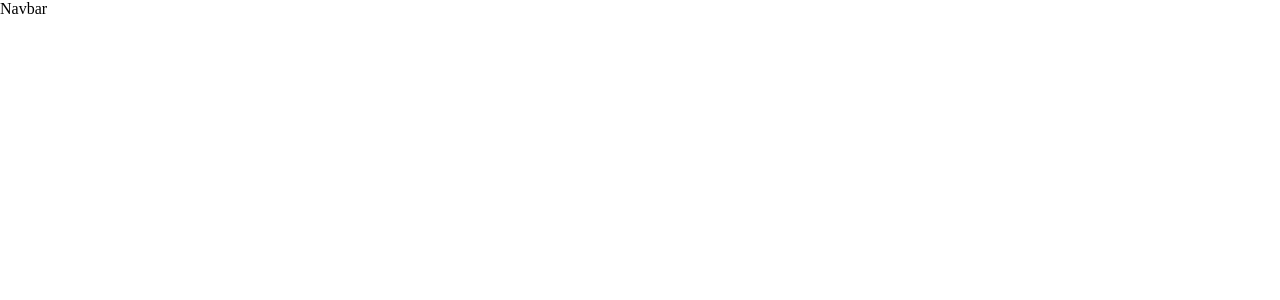
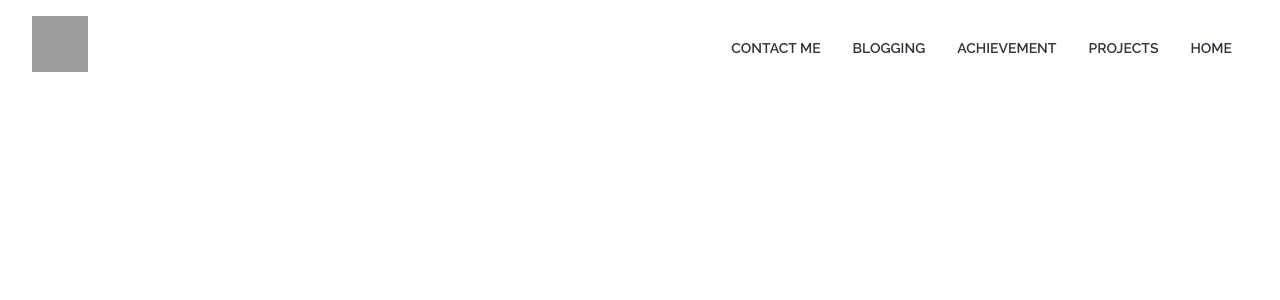
Before and after one commit to vishalvoid/portfolio, a React (Create React App) app: page / in a window 1280 px wide. Shown: the top 300 px of the page. Built offline with nearby package versions, Linux system fonts and the light colour scheme; grey boxes are pictures that could not be loaded.

Commit message:
navbar created

```diff
--- a/src/components/navbar/Navbar.css
+++ b/src/components/navbar/Navbar.css
@@ -1,3 +1,31 @@
-body {
+.navbar {
+  /* border: 1px solid; */
+  overflow: auto;
+  margin-top: 1rem;
+  font-size: 14px;
+  font-family: "Raleway", sans-serif;
+  text-transform: uppercase;
+  color: #34333c;
+  font-weight: 700;
+}
+
+.navbar img {
+  height: 3.5rem;
+  width: 3.5rem;
+  margin-left: 2rem;
+  float: left;
   /* background-color: red; */
 }
+
+.navbar ul {
+  margin: 0.5rem 2rem 0 0;
+  overflow: auto;
+  /* background-color: red; */
+  /* border: 1px solid; */
+}
+
+.navbar li {
+  float: right;
+  list-style: none;
+  padding: 1rem;
+}
--- a/src/components/navbar/Navbar.jsx
+++ b/src/components/navbar/Navbar.jsx
@@ -1,7 +1,22 @@
 import React from "react";
 import "./Navbar.css";
 function Navbar() {
-  return <div>Navbar</div>;
+  return (
+    <>
+      <header>
+        <nav className="navbar">
+          <img src="images/M-logo.png" alt="logo" />
+          <ul>
+            <li>Home</li>
+            <li>Projects</li>
+            <li>Achievement</li>
+            <li>Blogging</li>
+            <li>Contact Me</li>
+          </ul>
+        </nav>
+      </header>
+    </>
+  );
 }
 
 export default Navbar;
```
